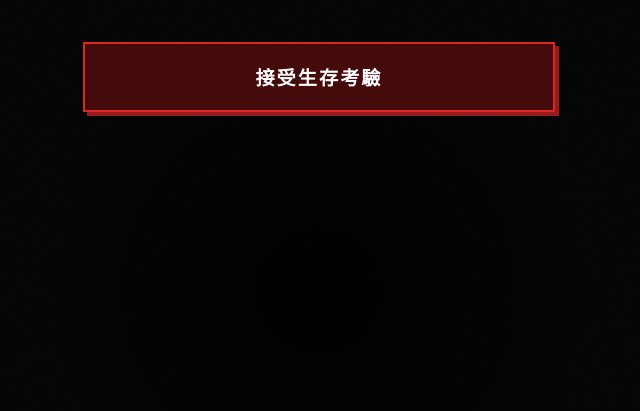
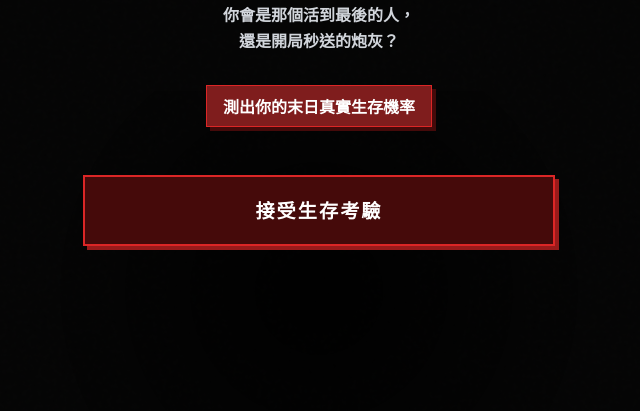
Before and after one commit to Allen1229/PSY-doomsday, a plain HTML site: page index.html in a window 1280 px wide. Shown: the part 389-800 px from the top of the page, without its empty margins (321-961 px from the left). Drawn offline with Linux system fonts and the light colour scheme.

Commit message:
Add files via upload

```diff
--- a/style.css
+++ b/style.css
@@ -24,7 +24,9 @@
   background: var(--bg-color);
   color: var(--text-main);
   min-height: 100vh;
+  min-height: 100dvh;
   position: relative;
+  overflow-x: hidden;
 }
 
 /* PC 版防捲動：隱藏全域 scroll bar */
@@ -37,7 +39,7 @@
   -ms-overflow-style: none !important;
   scrollbar-width: none !important;
 }
-html, body {
+html {
   overflow-x: hidden;
 }
 
@@ -59,7 +61,6 @@
   background: transparent;
   position: relative;
   z-index: 2;
-  overflow-x: hidden;
 }
 
 .glow-top {
@@ -81,8 +82,7 @@
 
 .page {
   display: none;
-  padding: 3rem 1.5rem;
-  min-height: 100vh;
+  padding: 3rem 1.5rem 2rem;
   flex-direction: column;
   justify-content: flex-start;
   align-items: center;
@@ -95,6 +95,13 @@
   display: flex;
   opacity: 1;
   transform: translateY(0);
+}
+
+/* 首頁與載入頁需要滿版置中 */
+#home-page, #loading-page {
+  min-height: 100vh;
+  min-height: 100dvh;
+  justify-content: center;
 }
 
 .hero-icon {
```
